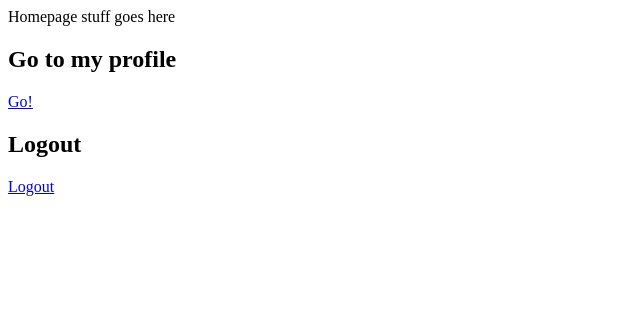
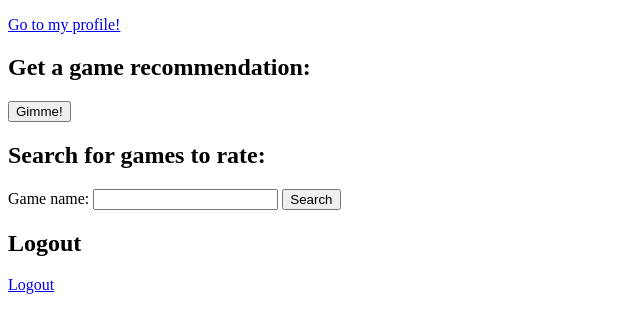
Before and after one commit to ceorourke/game_recommendations, a Flask app: page / in a window 1280 px wide. Shown: the top 333 px of the page, without its empty margins (0-640 px from the left). Run offline with Flask 2, Linux system fonts and the light colour scheme; the visitor is signed in with stand-in values (Sample User, id 1).

Commit message:
Working on game details page, adding search for games

```diff
--- a/server.py
+++ b/server.py
@@ -16,6 +16,8 @@ app.secret_key = "SECRETSECRETSECRET"
 app.jinja_env.undefined = StrictUndefined
 
 REQUEST_URL = "https://api-2445582011268.apicast.io"
+
+igdb = igdb("cf604caa11e4b850c531cd0e2c91556d")
 #*****************************************************************************#
 
 @app.route("/")
@@ -34,6 +36,18 @@ def user_profile(user_id):
 
     return render_template("user_profile.html", user_info=user_info,
                                                 system_info=system_info)
+
+
+@app.route("/search")
+def search_game():
+    """Handle search"""
+
+    # for right now, enter 1096 which is the game_id of DK64
+    game = int(request.args.get("search"))
+    # finds the info for the game with the id 1096
+    game_info = igdb.games(game)
+
+    return render_template("game_details.html", game_info=game_info)
 
 
 @app.route("/register", methods=["GET"])
@@ -106,19 +120,19 @@ def login():
 
     existing_email = User.query.filter_by(email=email).first()
 
-    if existing_email is not None:
-        existing_password = existing_email.password
-        if existing_password == password:
+    if existing_email is not None and existing_email.password == password:
             # add user to session
-            session["user_id"] = existing_email.user_id
+        session["user_id"] = existing_email.user_id
 
         flash("Successfully logged in!")
         return render_template("homepage.html")
 
-    else:
+    elif existing_email is None:
         flash("Incorrect email.")
         return redirect('/login')
-
+    else:
+        flash("Incorrect password.")
+        return redirect('/login')
 
 @app.route("/logout")
 def do_logout():
--- a/templates/homepage.html
+++ b/templates/homepage.html
@@ -4,15 +4,26 @@
 
 {% block content %}
 
-Homepage stuff goes here
+{% if session.get("user_id") %}
 
-{% if session.get("user_id") %}
-  <h2>Go to my profile</h2>
+  <p><a href="/user/{{  session.user_id  }}">Go to my profile!</a></p>
 
-  <p><a href="/user/{{  session.user_id  }}">Go!</a></p>
+  <h2>Get a game recommendation: </h2>
+
+  <form action="/recommendation" method="GET">
+    <input type="submit" value="Gimme!">
+</form>
+
+  <h2>Search for games to rate: </h2>
+
+  <form action="/search" method="GET">
+    Game name: <input type="text" name="search">
+    <input type="submit" value="Search">
+    </form>
 
   <h2>Logout</h2>
-  <p><a href="/logout">Logout</a></p>
+    <p><a href="/logout">Logout</a></p>
+
 {% else %}
   <h2>Login or Register</h2>
     <a href="/login">Login</a>/
--- a/templates/user_profile.html
+++ b/templates/user_profile.html
@@ -3,6 +3,8 @@
 {% block title %}{{ user_info.username }}'s' Profile{% endblock %}
 
 {% block content %}
+
+<a href="/">Back to homepage</a>
 
 <p>
   <h3> Username: </h3>  {{ user_info.username }}        <br>
@@ -13,6 +15,8 @@
   {% for system in system_info %}
         {{ system.system.name }} <br>
   {% endfor %}
+
+  <h3> Games I Like: </h3>
 </p>
 
 {% endblock %}
```
Also changed, not shown: seed_data/systems.txt (+0 -13 lines), templates/game_details.html (added, +9 -0 lines).
